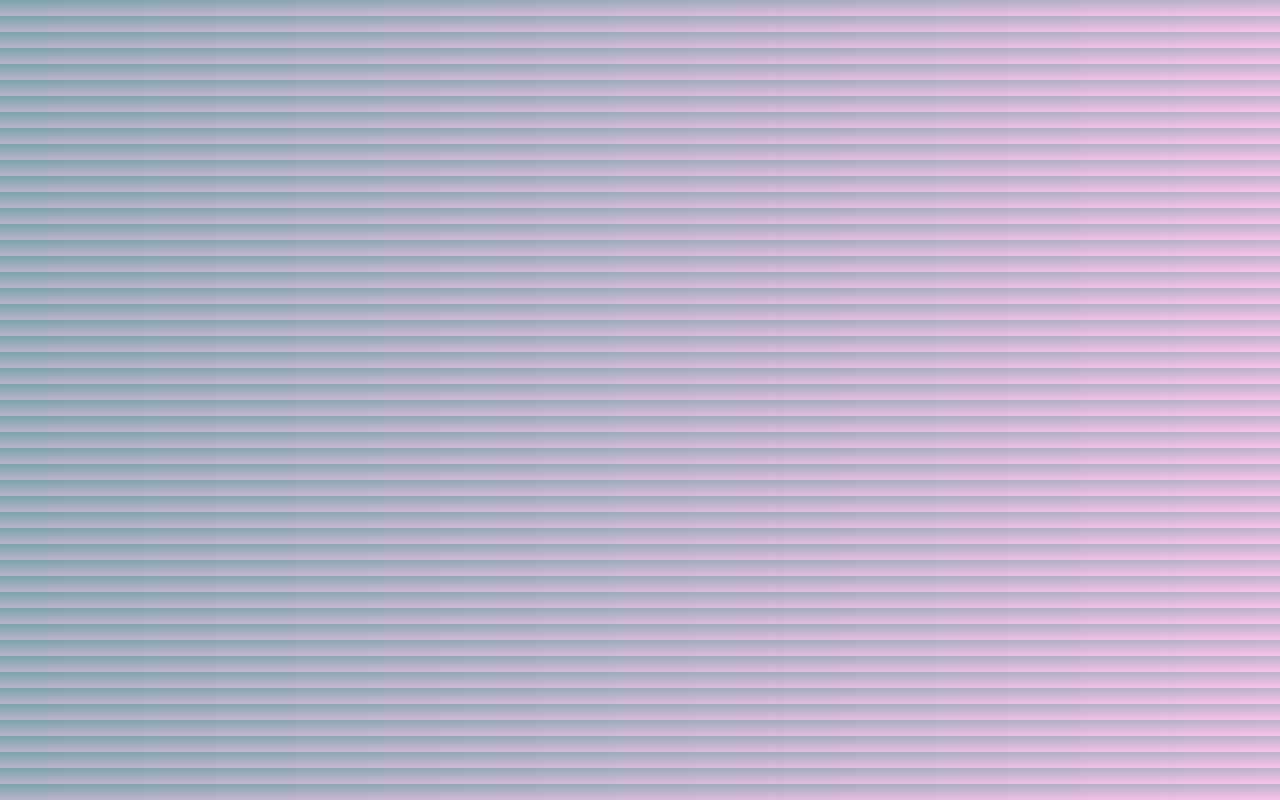
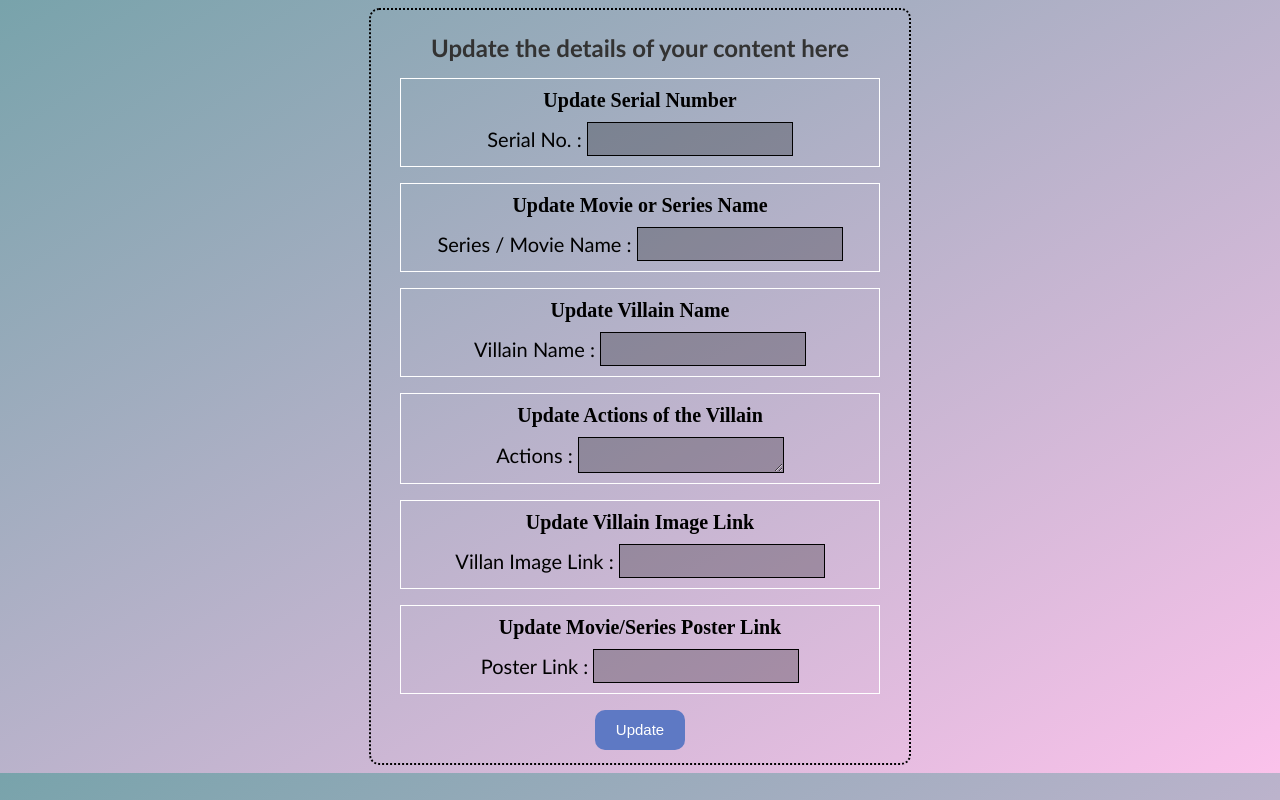
Before and after one commit to kalviumcommunity/S47_Incorrect_Cartoon_Chartacter, a React (Vite) app in the folder ICC_Frontend_React_App/: page /update/1 in a window 1280 px wide. Before the commit this address had no page. Built offline with nearby package versions, Linux system fonts and the light colour scheme; no server answers.

Commit message:
Added Delete and Update Functionality

```diff
--- a/ICC_Frontend_React_App/src/App.jsx
+++ b/ICC_Frontend_React_App/src/App.jsx
@@ -3,6 +3,7 @@ import Home from './Pages/Home'
 import {Routes , Route} from 'react-router-dom'
 import Content from './Pages/Content'
 import AddForm from './Pages/AddForm'
+import UpdateContent from './Pages/UpdateContent'
 function App() {
 
   return (
@@ -12,6 +13,7 @@ function App() {
           <Route path='/' element={<Home/>}/>
           <Route path="/content" element={<Content />}/>
           <Route path='/add' element={<AddForm/>}/>
+          <Route path='/update/:id' element={<UpdateContent/>}/>
         </Routes>
     </div>
 
--- a/ICC_Frontend_React_App/src/Pages/AddForm.css
+++ b/ICC_Frontend_React_App/src/Pages/AddForm.css
@@ -28,13 +28,24 @@ form{
 }
 label{
     margin-right: 5px;
+    font-size: 20px;
 }
 .AddSubmit{
     border: none;
     border-radius: 10px;
-    width: 80px;
-    height: 30px;
+    width: 90px;
+    height: 40px;
     font-size: 15px;
     color: white;
     background-color: rgb(94, 121, 196);
 }
+input, textarea{
+    width: 200px;
+    height: 30px;
+    font-size: 15px;
+    text-wrap: wrap;
+    text-align:justify;
+    background-color: rgba(7, 7, 7, 0.249);
+    color: white;
+    border: 0.5px solid black;
+}
--- a/ICC_Frontend_React_App/src/Pages/AddForm.jsx
+++ b/ICC_Frontend_React_App/src/Pages/AddForm.jsx
@@ -16,14 +16,7 @@ function AddForm() {
 
     const Submit = (e) => {
         e.preventDefault()
-        axios.post('http://localhost:3000/data', {
-            serialNumber: serialNumber,
-            seriesOrMovieName: seriesOrMovieName,
-            villainName: villainName,
-            actions: actions,
-            villainImgLink: villainImgLink,
-            posterLink: posterLink
-        })
+        axios.post('http://localhost:3000/insert', {serialNumber,seriesOrMovieName, villainName, actions,villainImgLink, posterLink})
 
             .then(res => {
                 console.log(res)
@@ -33,13 +26,13 @@ function AddForm() {
     }
     return (
         <div className='form'>
-            <form onSubmit={(e) => Submit(e)}>
+            <form onSubmit={Submit}>
             <h2>Enter the details of your content here</h2>
                 <div className='inputField'>
                     <h3 className='formLabel'>Add Serial Number</h3>
                     <div className='inputLabel'>
                     <label htmlFor="">Serial No. : </label>
-                    <input type='text' id="" value={serialNumber} onChange={(e) => setSrNo(e.target.value)} />
+                    <input type='text' id="" onChange={(e) => setSrNo(e.target.value)} />
                     </div>
                 </div>
 
@@ -47,7 +40,7 @@ function AddForm() {
                     <h3 className='formLabel'>Add Movie or Series Name</h3>
                     <div className='inputLabel'>
                     <label htmlFor="">Series / Movie Name :  </label>
-                    <input type='text' id="" value={seriesOrMovieName} onChange={(e) => setMovieName(e.target.value)} />
+                    <input type='text' id=""  onChange={(e) => setMovieName(e.target.value)} />
                     </div>
                 </div>
 
@@ -56,7 +49,7 @@ function AddForm() {
                     <h3 className='formLabel'>Add Villain Name</h3>
                     <div className='inputLabel'>
                     <label htmlFor="">Villain Name : </label>
-                    <input type='text' id="" value={villainName} onChange={(e) => setVillainName(e.target.value)} />
+                    <input type='text' id=""  onChange={(e) => setVillainName(e.target.value)} />
                     </div>
                 </div>
 
@@ -64,7 +57,7 @@ function AddForm() {
                     <h3 className='formLabel'>Add Actions of the Villain </h3>
                     <div className='inputLabel'>
                     <label htmlFor="">Actions : </label>
-                    <textarea type='text' id="" value={actions} onChange={(e) => setVillainActions(e.target.value)} />
+                    <textarea type='text' id=""  onChange={(e) => setVillainActions(e.target.value)} />
                     </div>
                 </div>
 
@@ -72,7 +65,7 @@ function AddForm() {
                     <h3 className='formLabel'>Add Villain Image Link</h3>
                     <div className='inputLabel'>
                     <label htmlFor="">Villan Image Link : </label>
-                    <input type='text' id="" value={villainImgLink} onChange={(e) => setVillainLink(e.target.value)} />
+                    <input type='text' id=""  onChange={(e) => setVillainLink(e.target.value)} />
                     </div>
                 </div>
 
--- a/ICC_Frontend_React_App/src/Pages/Content.css
+++ b/ICC_Frontend_React_App/src/Pages/Content.css
@@ -10,6 +10,7 @@
     border: 1px solid #ccc;
     border-radius: 5px;
     box-shadow: 0 0 10px rgba(0, 0, 0, 0.1);
+    text-align: justify
 }
 
 .posterMovie {
@@ -50,3 +51,19 @@ img {
 .btns{
     width: 100%;
 }
+.EditButton{
+    height: 30px;
+    width: 70px;
+    background-color: rgb(207, 56, 179);
+    color: white;
+    border: none;
+    margin: 5px;
+}
+.DeleteButton{
+    height: 30px;
+    width: 70px;
+    background-color: rgba(56, 104, 224, 0.84);
+    color: white;
+    border: none;
+    margin: 5px;
+}
--- a/ICC_Frontend_React_App/src/Pages/Content.jsx
+++ b/ICC_Frontend_React_App/src/Pages/Content.jsx
@@ -12,6 +12,15 @@ function Content() {
     .then(datas => setDatas(datas.data))
     .catch(err => console.log(err))
   },[])
+
+  const handleDelete= (id) =>{
+    axios.delete('http://localhost:3000/delete/'+id)
+    .then(res => {
+        console.log(res)
+        window.location.reload();
+    })
+    .catch(err=>console.log(err))
+  }
   return (
     <div className='grid'>
       <div className='btns'>
@@ -25,10 +34,14 @@ function Content() {
                     <div>
                     <img src={data.posterLink} className='posterMovie' />
                     </div>
-                    <h2>Movie Title : {data.seriesOrMovieName}</h2>
+                    <h2><span>{data.serialNumber}.</span> Movie Title : {data.seriesOrMovieName}</h2>
                     <p>{data.actions}</p>
                     <img src={data.villainImgLink} alt="" />
                     <h2>Villan Name : {data.villainName}</h2>
+                    <div className="btnContainer">
+                     <Link to={`/update/${data._id}`}> <button className='EditButton'>Edit</button></Link>
+                      <button onClick={(e)=>handleDelete(data._id)} className='DeleteButton'>Delete</button>
+                    </div>
                 </div>
             )
         })
--- /dev/null
+++ b/ICC_Frontend_React_App/src/Pages/UpdateContent.jsx
@@ -0,0 +1,100 @@
+import React,{useEffect, useState} from 'react'
+import axios from 'axios'
+import { useParams, useNavigate } from 'react-router-dom'
+import './AddForm.css'
+function UpdateContent() {
+    const {id} = useParams()
+    const [serialNumber, setSrNo] = useState()
+    const [seriesOrMovieName, setMovieName] = useState()
+    const [villainName, setVillainName] = useState()
+    const [actions, setVillainActions] = useState()
+    const [villainImgLink, setVillainLink] = useState()
+    const [posterLink, setPosterLink] = useState()
+    const navigate = useNavigate()
+
+    useEffect(()=>{
+        axios.get(`http://localhost:3000/getItem/${id}`)
+            .then(res => {
+                console.log(res)
+                setSrNo(res.data.serialNumber)
+                setMovieName(res.data.seriesOrMovieName)
+                setVillainName(res.data.villainName)
+                setVillainActions(res.data.actions)
+                setVillainLink(res.data.villainImgLink)
+                setPosterLink(res.data.posterLink)
+
+            })
+        .catch(err => console.log(err))
+      },[])
+
+    const Update = (e) => {
+        e.preventDefault()
+        axios.put('http://localhost:3000/update/'+id , {serialNumber,seriesOrMovieName, villainName, actions,villainImgLink, posterLink})
+
+            .then(res => {
+                console.log(res)
+                navigate('/content')
+            })
+            .catch((err) => console.log(err))
+    }
+  return (
+
+    <div className='form'>
+            <form onSubmit={Update}>
+            <h2>Update the details of your content here</h2>
+                <div className='inputField'>
+                    <h3 className='formLabel'>Update Serial Number</h3>
+                    <div className='inputLabel'>
+                    <label htmlFor="">Serial No. : </label>
+                    <input type='text' id="" value={serialNumber} onChange={(e) => setSrNo(e.target.value)} />
+                    </div>
+                </div>
+
+                <div className='inputField'>
+                    <h3 className='formLabel'>Update Movie or Series Name</h3>
+                    <div className='inputLabel'>
+                    <label htmlFor="">Series / Movie Name :  </label>
+                    <input type='text' id="" value={seriesOrMovieName} onChange={(e) => setMovieName(e.target.value)} />
+                    </div>
+                </div>
+
+                <div className='inputField'>
+
+                    <h3 className='formLabel'>Update Villain Name</h3>
+                    <div className='inputLabel'>
+                    <label htmlFor="">Villain Name : </label>
+                    <input type='text' id="" value={villainName} onChange={(e) => setVillainName(e.target.value)} />
+                    </div>
+                </div>
+
+                <div className='inputField'>
+                    <h3 className='formLabel'>Update Actions of the Villain </h3>
+                    <div className='inputLabel'>
+                    <label htmlFor="">Actions : </label>
+                    <textarea type='text' id="" value={actions} onChange={(e) => setVillainActions(e.target.value)} />
+                    </div>
+                </div>
+
+                <div className='inputField'>
+                    <h3 className='formLabel'>Update Villain Image Link</h3>
+                    <div className='inputLabel'>
+                    <label htmlFor="">Villan Image Link : </label>
+                    <input type='text' id=""  value={villainImgLink} onChange={(e) => setVillainLink(e.target.value)} />
+                    </div>
+                </div>
+
+                <div className='inputField'>
+                    <h3 className='formLabel'>Update Movie/Series Poster Link</h3>
+                    <div className='inputLabel'>
+                    <label htmlFor="">Poster Link : </label>
+                    <input type='text' id="" value={posterLink} onChange={(e) => setPosterLink(e.target.value)} />
+                    </div>
+                </div>
+                <button type="submit" className='AddSubmit'>Update</button>
+            </form>
+        </div>
+    )
+}
+
+
+export default UpdateContent
```
Also changed, not shown: 2 other files (tests, documents, lock files or other folders).
